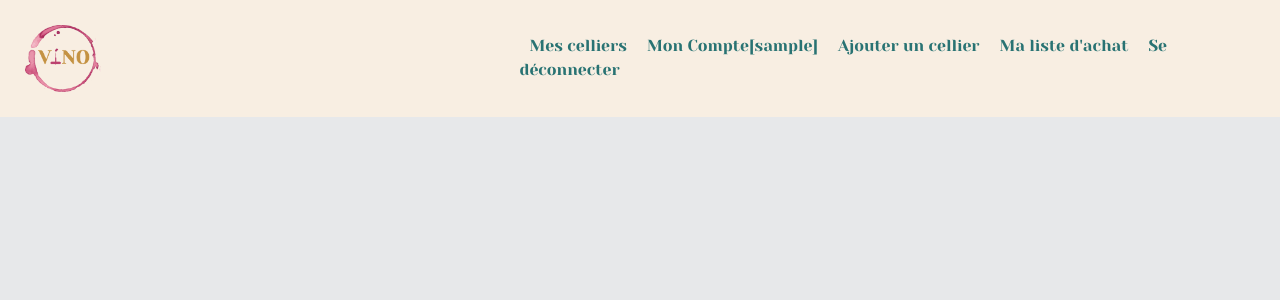
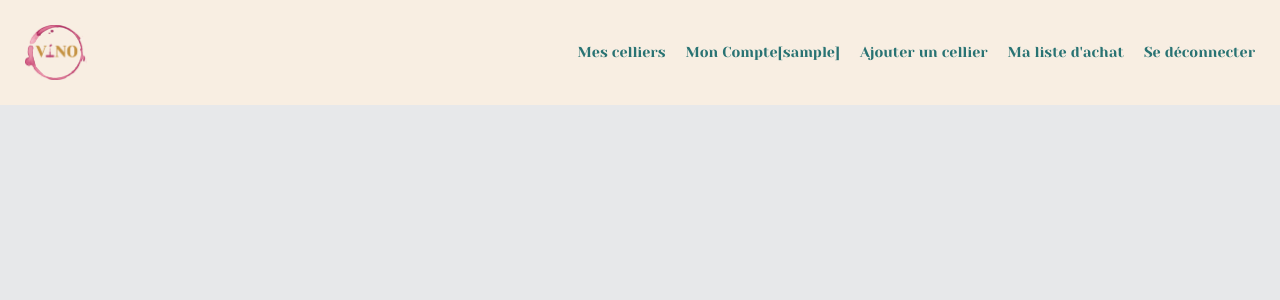
Before and after one commit to samiaprr/vino, a PHP site: the page made by vues/entete.php in a window 1280 px wide. Shown: the top 300 px of the page. Run offline with PHP 8.4, Linux system fonts and the light colour scheme; the template is opened without the code that fills it, so the values that code supplies are empty; the visitor is signed in with stand-in values (Sample User, id 1); some libraries are stand-ins or nearby versions; some web fonts are replaced.

Commit message:
Changement du fichier sql et changement css

```diff
--- a/css/main.css
+++ b/css/main.css
@@ -54,8 +54,8 @@ li {
 
 header {
     display: grid;
-    grid-column: 1fr 2fr 1fr;
-    grid-template-areas: "logo . menu";
+    grid-template-columns: 1fr 10px 2fr;
+    grid-template-areas: "logo . nav";
     align-items: center;
     justify-content: space-between;
     padding: 15px;
@@ -73,9 +73,9 @@ header {
 }
 
 nav {
-    font-size: 16px;
-    grid-area: menu;
-    margin-right: 50px;
+    font-size: 1em;
+    grid-area: nav;
+   justify-self: end;
 }
 
 
```
Also changed, not shown: data/vinodb.sql (+4 -4 lines).
